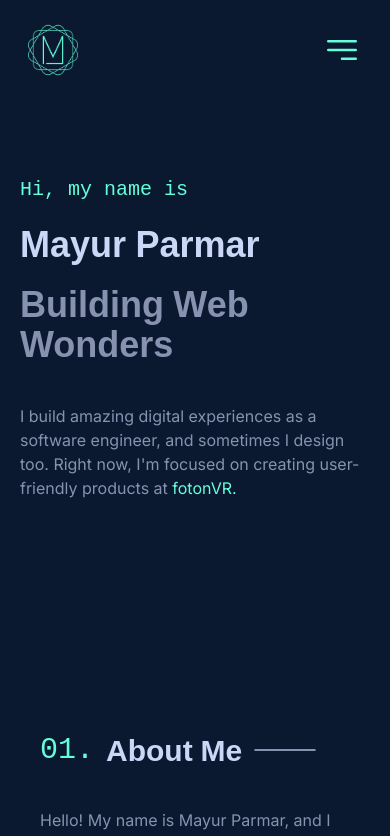
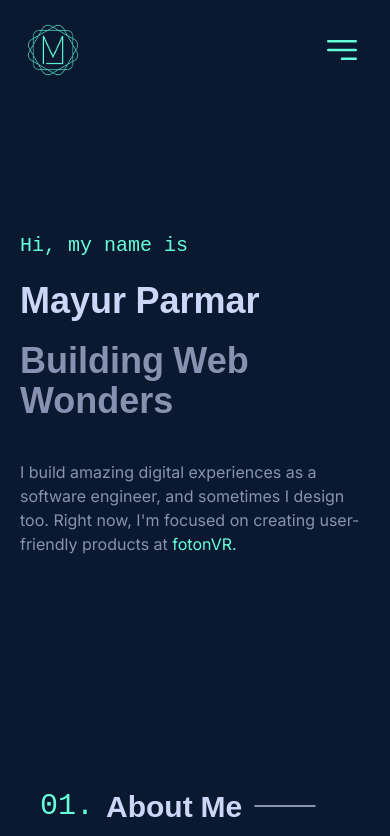
Before and after one commit to alwaysmayur/mayurparmar, a Next.js app: page / in a window 390 px wide. Shown: the top 836 px of the page. Built offline with nearby package versions, Linux system fonts and the light colour scheme.

Commit message:
design related changes

```diff
--- a/app/components/header.tsx
+++ b/app/components/header.tsx
@@ -134,7 +134,7 @@ export default function Header() {
             </ol>
           </div>
         </div> */}
-        <div className="flex w-full py-3 px-3 content-center items-center justify-between">
+        <div className="flex bg-bgDark w-full py-3 px-3 content-center items-center justify-between">
           <div className="log">
             <a href="">
               <Image
--- a/app/components/hero_section.tsx
+++ b/app/components/hero_section.tsx
@@ -19,7 +19,7 @@ export default function HeroSection() {
           <div className="bg-gradient-to-t from-indigo-500 via-sky-500 to-purple-800 rounded-lg  w-[3px] h-full mx-auto"></div>
         </div> */}
 
-        <div className="mt-14 pb-20 md:pb-0 mb-24 flex justify-start h-full flex-col w-full">
+        <div className="mt-28 md:mt-14 pb-20  md:pb-0 mb-24 flex justify-start h-full flex-col w-full">
           <span className=" font-roboto font-normal line-height-8 text-textBlue text-xl">
             Hi, my name is
           </span>
--- a/app/layout.tsx
+++ b/app/layout.tsx
@@ -16,7 +16,7 @@ export default function RootLayout({
   children: React.ReactNode
 }) {
   return (
-    <html lang="en" className="scroll-smooth">
+    <html lang="en" className=" scroll-smooth">
       <body className={inter.className}>{children}</body>
     </html>
   )
--- a/app/page.tsx
+++ b/app/page.tsx
@@ -38,7 +38,7 @@ export default function Home() {
           <div className="mt-5 bg-gradient-to-t from-textGray via-textGray to-textGray rounded-lg  w-[3px] h-36 mx-auto"></div>
         </div>
       </div>
-      <div className="flex min-h-screen  bg-bgDark text-white flex-col items-center justify-between p-5 md:px-32 md:py-14">
+      <div className="flex min-h-screen bg-bgDark text-white flex-col items-center justify-between p-5 md:px-32 md:py-14">
         <HeroSection />
         <AboutMe />
         <Experience />
```
